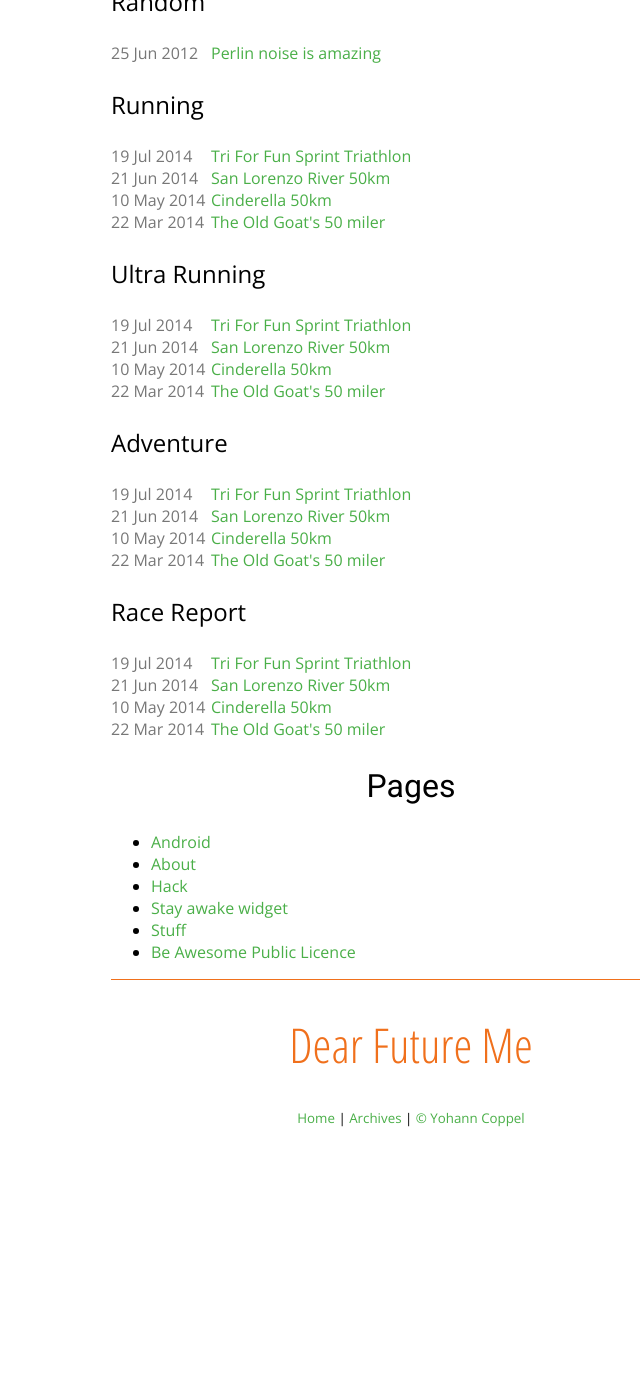
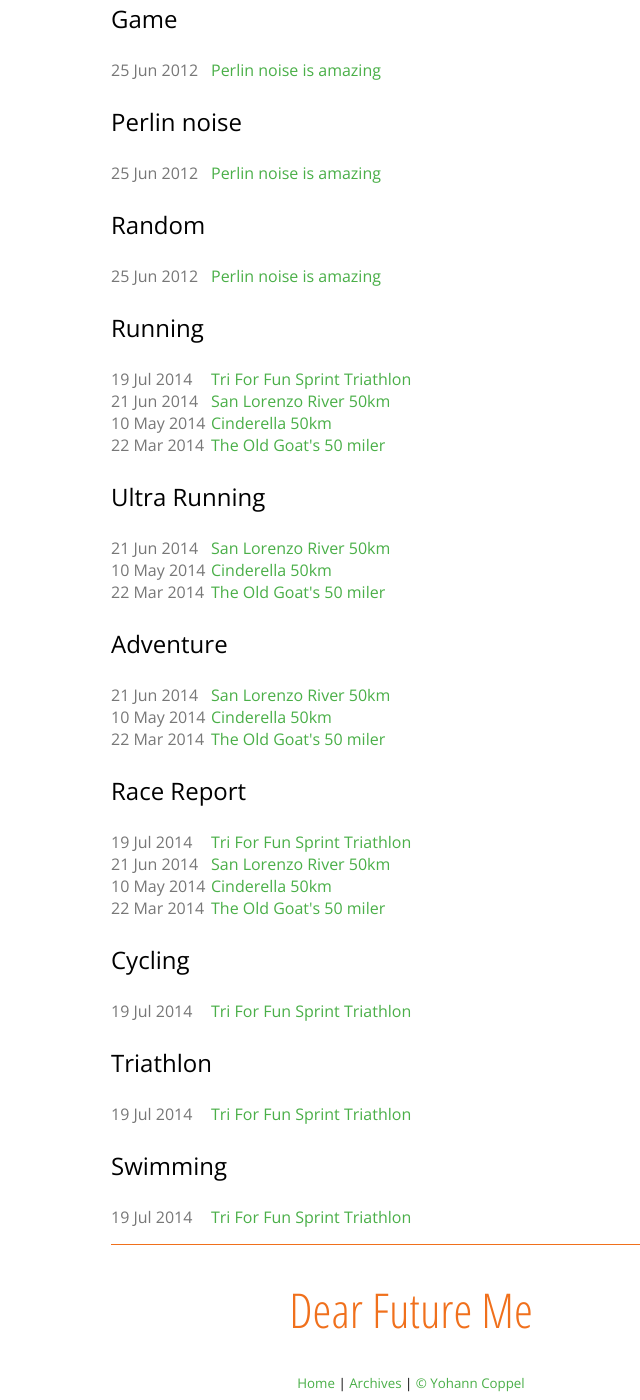
Before and after one commit to yohcop/yohcop.github.io, a Jekyll site: the page built from archives.html, in a window 1280 px wide and 1400 px high, scrolled down 9790 px. Shown: the whole window, without its empty margins (229-869 px from the left). Built offline with Jekyll 4.4.1, drawn with Linux system fonts in a browser that asks for light colours; before the commit the page ends 10925 px from its top, so only the background shows below that; some of the changed text lies outside the part shown.

Commit message:
Reorder archives.html page

```diff
--- a/_posts/2014-07-19-tri-for-fun.md
+++ b/_posts/2014-07-19-tri-for-fun.md
@@ -4,9 +4,10 @@
 
 categories:
 - Running
-- Ultra Running
-- Adventure
+- Cycling
 - Race Report
+- Triathlon
+- Swimming
 
 image_dir: https://5854c0ebec37d9c0179e5b578a43410852993949.googledrive.com/host/0B93JtF51WOn5UVZGMzgyd2E3OHM/OldGoats50M-2014
 ---
--- a/archives.html
+++ b/archives.html
@@ -13,7 +13,17 @@
   </ul>
 </div>
 
-<h2>By Category</h2>
+<h2>Pages</h2>
+<ul>
+<li><a href="{{ site.baseurl }}/pages/android.html">Android</a></li>
+<li><a href="{{ site.baseurl }}/pages/about.html">About</a></li>
+<li><a href="{{ site.baseurl }}/pages/hack.html">Hack</a></li>
+<li><a href="{{ site.baseurl }}/pages/stay-awake-widget.html">Stay awake widget</a></li>
+<li><a href="{{ site.baseurl }}/pages/stuff.html">Stuff</a></li>
+<li><a href="{{ site.baseurl }}/pages/bapl.html">Be Awesome Public Licence</a></li>
+</ul>
+
+<h2>By Tag</h2>
 {% for p in site.categories %}
 <a href="#{{ p[0] }}">{{ p[0] }}</a>
 {% if forloop.last == false %} | {% endif %}
@@ -32,13 +42,3 @@
   </ul>
 </div>
 {% endfor %}
-
-<h2>Pages</h2>
-<ul>
-<li><a href="{{ site.baseurl }}/pages/android.html">Android</a></li>
-<li><a href="{{ site.baseurl }}/pages/about.html">About</a></li>
-<li><a href="{{ site.baseurl }}/pages/hack.html">Hack</a></li>
-<li><a href="{{ site.baseurl }}/pages/stay-awake-widget.html">Stay awake widget</a></li>
-<li><a href="{{ site.baseurl }}/pages/stuff.html">Stuff</a></li>
-<li><a href="{{ site.baseurl }}/pages/bapl.html">Be Awesome Public Licence</a></li>
-</ul>
```
